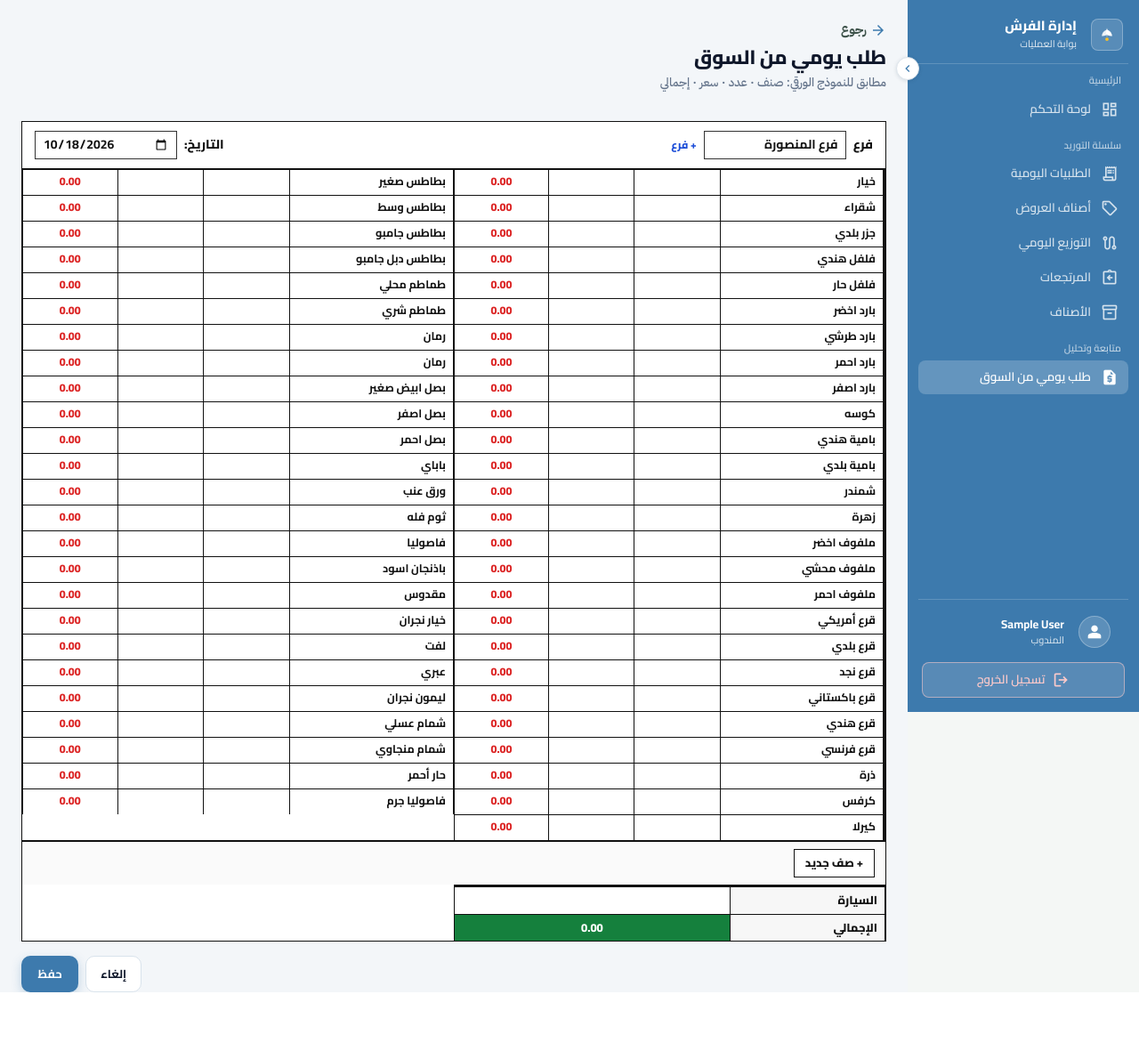
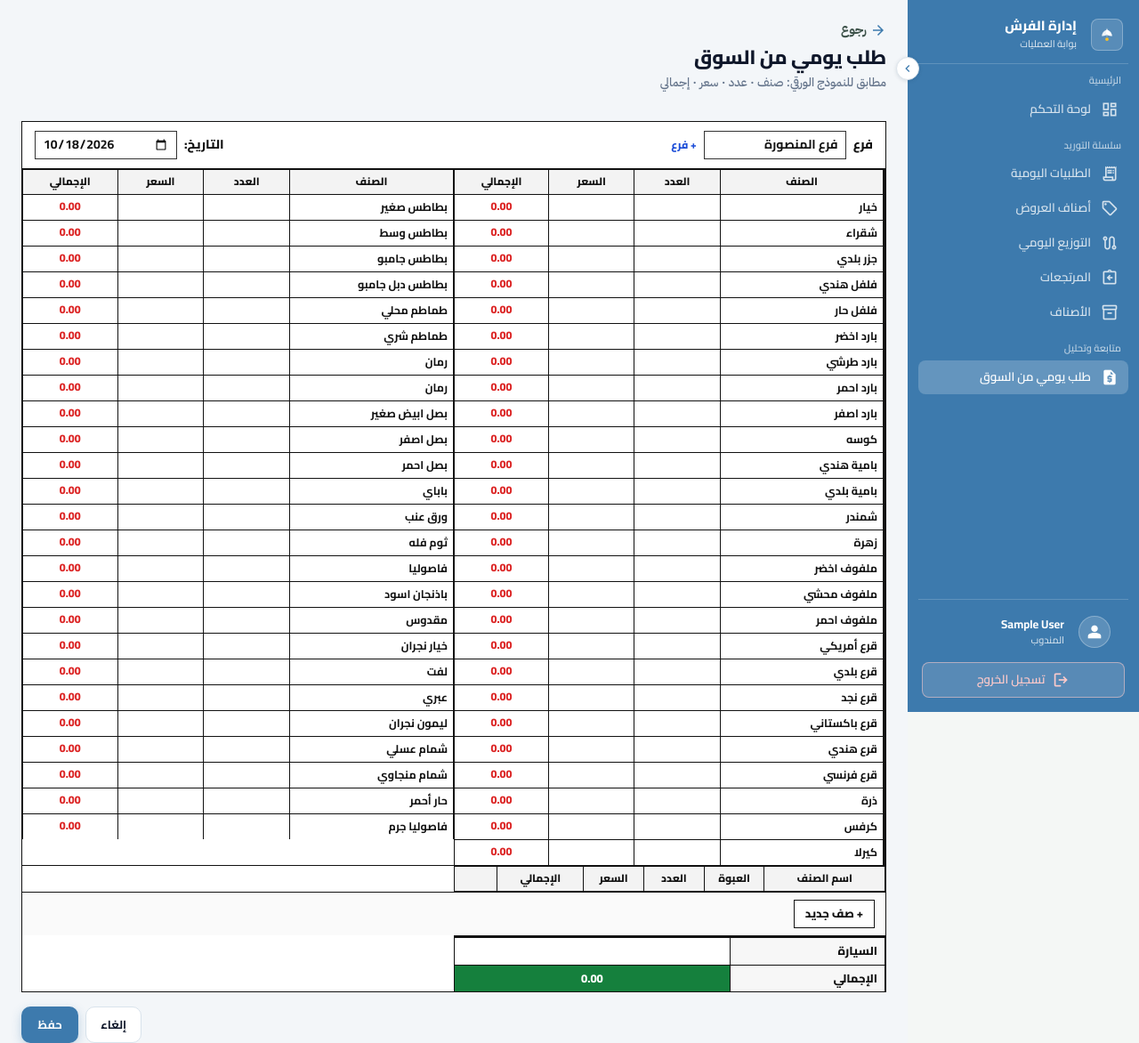
Before and after one commit to Haroon2030/fresh, a Django app: page /settlements/create/ in a window 1280 px wide. Shown: the whole page at 89% size. Before the commit the page ends 1115 px from the top, so only its background shows below. Run offline with Django 5.2, Linux system fonts and the light colour scheme; the visitor is signed in with stand-in values (Sample User, id 1); data comes from the database, SQL or seed files in the repository; lists and menus that the app fills with data are empty; some libraries are stand-ins or nearby versions.

Commit message:
Market order: distribution branch picker, item columns, custom item packages.
- Permission to view the daily market order screen (ops.view_market_order_screen).
- Distribution sheet: branch picker in the sheet's branch cell replaces the
  free-text branch box; the chosen branch is saved with the distribution.
- Sheet: column headings on the item tables; item names on fixed rows are
  editable and saved with the settlement.
- Custom rows: package (العبوة) column with heading; new custom items are
  saved to the item catalog with their package; package stored per line.

Co-Authored-By: Claude Haiku 5.5 <noreply@anthropic.com>

```diff
--- a/ops/models.py
+++ b/ops/models.py
@@ -1085,6 +1085,9 @@ class CostSettlement(models.Model):
         indexes = [
             models.Index(fields=['settlement_date', 'status']),
         ]
+        permissions = [
+            ('view_market_order_screen', 'عرض شاشة طلب يومي من السوق'),
+        ]
 
     def __str__(self):
         return self.batch_number
@@ -1127,6 +1130,7 @@ class CostSettlementLine(models.Model):
         verbose_name='ملف التسوية',
     )
     item_name = models.CharField(max_length=255, verbose_name='الصنف')
+    package = models.CharField(max_length=100, blank=True, default='', verbose_name='العبوة')
     quantity = models.DecimalField(
         max_digits=12,
         decimal_places=3,
--- a/ops/views.py
+++ b/ops/views.py
@@ -903,6 +903,7 @@ def _build_distribution_remaining_sheet(settlement):
         price = line.unit_price or Decimal('0')
         custom_rows.append({
             'item_name': line.item_name,
+            'package': line.package,
             'quantity': ('' if rem_int == 0 else rem_int),
             'unit_price': ('' if not price else price),
             'line_total': (Decimal(rem_int) * price) if rem_int else Decimal('0'),
@@ -1011,9 +1012,13 @@ def daily_distribution_create(request):
             selected = settlements[0]
             sheet = attach_sheet(selected)
 
+        from .views_cost_settlement import _branch_options
+
         ctx = {
             'dist_date': dist_date,
             'branches': Branch.active_names(),
+            'branch_options': _branch_options(),
+            'default_branch': Branch.default_name(),
             'active_nav': 'distribution',
             'today_settlements': settlements,
             'settlement_options': settlement_options,
--- a/templates/ops/_cost_settlement_sheet.html
+++ b/templates/ops/_cost_settlement_sheet.html
@@ -244,7 +244,13 @@
     <div class="paper-meta">
         <div class="meta-item">
             <span>فرع</span>
-            {% if sheet_readonly or not branch_options %}
+            {% if sheet_branch_field and branch_options %}
+            <select name="{{ sheet_branch_field }}" required>
+                {% for opt in branch_options %}
+                <option value="{{ opt.value }}"{% if opt.value == company_name %} selected{% endif %}>{{ opt.label }}</option>
+                {% endfor %}
+            </select>
+            {% elif sheet_readonly or not branch_options %}
             {% if not sheet_readonly %}
             <input type="hidden" name="branch" value="{{ company_name }}">
             {% endif %}
@@ -277,10 +283,18 @@
                     <col style="width:20%">
                     <col style="width:22%">
                 </colgroup>
+                <thead>
+                <tr>
+                    <th>الصنف</th>
+                    <th>العدد</th>
+                    <th>السعر</th>
+                    <th>الإجمالي</th>
+                </tr>
+                </thead>
                 <tbody>
                 {% for row in right_rows %}
                 <tr{% if not sheet_readonly or sheet_dist_qty_edit %} data-paper-row{% endif %}{% if sheet_dist_qty_edit %} data-dist-row{% endif %}>
-                    <td class="item-cell" title="{{ row.item_name }}">{{ row.item_name }}</td>
+                    {% if sheet_readonly %}<td class="item-cell" title="{{ row.item_name }}">{{ row.item_name }}</td>{% else %}<td><input type="text" name="name_right" class="item-input" value="{{ row.item_name }}" autocomplete="off"></td>{% endif %}
                     {% if sheet_dist_qty_edit %}
                     <td>
                         {% if row.source_line_id and row.remaining %}
@@ -318,10 +332,18 @@
                     <col style="width:20%">
                     <col style="width:22%">
                 </colgroup>
+                <thead>
+                <tr>
+                    <th>الصنف</th>
+                    <th>العدد</th>
+                    <th>السعر</th>
+                    <th>الإجمالي</th>
+                </tr>
+                </thead>
                 <tbody>
                 {% for row in left_rows %}
                 <tr{% if not sheet_readonly or sheet_dist_qty_edit %} data-paper-row{% endif %}{% if sheet_dist_qty_edit %} data-dist-row{% endif %}>
-                    <td class="item-cell" title="{{ row.item_name }}">{{ row.item_name }}</td>
+                    {% if sheet_readonly %}<td class="item-cell" title="{{ row.item_name }}">{{ row.item_name }}</td>{% else %}<td><input type="text" name="name_left" class="item-input" value="{{ row.item_name }}" autocomplete="off"></td>{% endif %}
                     {% if sheet_dist_qty_edit %}
                     <td>
                         {% if row.source_line_id and row.remaining %}
@@ -372,12 +394,23 @@
             </colgroup>
             {% else %}
             <colgroup>
-                <col style="width:34%">
-                <col style="width:18%">
-                <col style="width:18%">
+                <col style="width:28%">
+                <col style="width:14%">
+                <col style="width:14%">
+                <col style="width:14%">
                 <col style="width:20%">
                 <col style="width:10%">
             </colgroup>
+            <thead>
+                <tr>
+                    <th>اسم الصنف</th>
+                    <th>العبوة</th>
+                    <th>العدد</th>
+                    <th>السعر</th>
+                    <th>الإجمالي</th>
+                    <th></th>
+                </tr>
+            </thead>
             {% endif %}
             <tbody{% if not sheet_readonly and not sheet_dist_qty_edit %} id="paperCustomBody"{% endif %}>
             {% for row in custom_rows %}
@@ -407,6 +440,7 @@
                 <td>
                     <input type="text" name="custom_name" class="item-input" value="{{ row.item_name }}" placeholder="اسم الصنف" autocomplete="off">
                 </td>
+                <td><input type="text" name="custom_package" value="{{ row.package|default:'' }}" placeholder="العبوة" autocomplete="off"></td>
                 <td><input type="number" name="custom_qty" min="0" step="0.001" value="{{ row.quantity|unlocalize }}" data-qty></td>
                 <td><input type="number" name="custom_price" min="0" step="0.01" value="{{ row.unit_price|unlocalize }}" data-price></td>
                 <td class="total-cell" data-line-total>{{ row.line_total|floatformat:2 }}</td>
@@ -523,6 +557,7 @@
             <td>
                 <input type="text" name="custom_name" class="item-input" value="" placeholder="اسم الصنف" autocomplete="off">
             </td>
+            <td><input type="text" name="custom_package" value="" placeholder="العبوة" autocomplete="off"></td>
             <td><input type="number" name="custom_qty" min="0" step="0.001" value="" data-qty></td>
             <td><input type="number" name="custom_price" min="0" step="0.01" value="" data-price></td>
             <td class="total-cell" data-line-total>0.00</td>
```
Also changed, not shown: ops/views_cost_settlement.py (+35 -4 lines), templates/ops/daily_distribution_create.html (+1 -13 lines), ops/migrations/0042_market_order_screen_permission.py (added), ops/migrations/0043_settlement_line_package.py (added).
